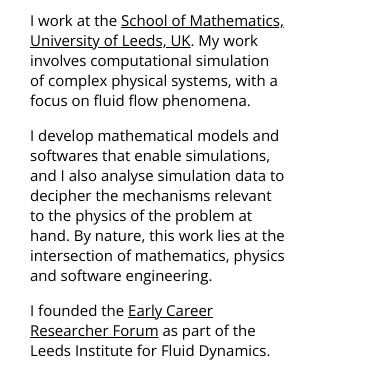
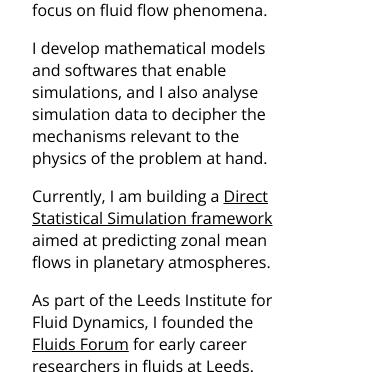
Before and after one commit to gvn22/gvn22.github.io, a plain HTML site: page index.html in a window 390 px wide. Shown: the part 702-1074 px from the top of the page. Drawn offline with nearby package versions, Linux system fonts and the light colour scheme; some icons are missing.

Commit message:
deploy: gvn22/hugolandingpage@214dd3a4f979785dbfdb141d7fda13a9598c4178

```diff
--- a/css/style.css
+++ b/css/style.css
@@ -1 +1 @@
-html,body{color:#000;margin:1rem;padding:0}html{font-family:Open Sans,"Helvetica Neue","Segoe UI",Helvetica,Arial,sans-serif;font-size:15px;overflow-y:auto}body{background-color:#fff}a{-webkit-transition:color 0.2s ease-out;-moz-transition:color 0.2s ease-out;transition:color 0.2s ease-out;color:#000}a:hover{color:#333}h1{font-size:2.5rem}h2{font-size:1.25rem;font-weight:regular}h3{font-size:2rem;font-weight:light}@media screen and (max-width: 992px){h1{font-size:15vw}h2{font-size:2.5rem}}img.portrait{box-sizing:border-box;border:3px solid #000;margin:2em 4em;width:auto;height:auto;max-width:280px;max-height:360px}.column{flex:1}main .block{display:flex}main .block.introduction{margin-top:16vh;margin-right:5em;min-height:calc(100vh - 20vh)}main .column.left{margin-top:0.6em;text-align:end}main .column.right h1{margin-left:-10px;margin-bottom:0.3em}main .column.right h2{margin-left:-4px;margin-top:0}main .column.right .links{margin-top:1.0rem;font-size:1.5rem}main .column.right .links a{margin-right:0.5rem;text-decoration:none}@media screen and (max-width: 992px){main .block{flex-direction:column}main .block.introduction{margin-top:0}main .column.left{text-align:center}main .column.right h1{margin-top:0}main img.portrait{margin:0}}footer{display:flex;margin-top:0rem;font-size:0.75rem}@media screen and (max-width: 992px){footer{flex-direction:column}}
+html,body{color:#000;margin:1rem;padding:0}html{font-family:Open Sans,"Helvetica Neue","Segoe UI",Helvetica,Arial,sans-serif;font-size:16px;overflow-y:auto}body{background-color:#fff}a{-webkit-transition:color 0.2s ease-out;-moz-transition:color 0.2s ease-out;transition:color 0.2s ease-out;color:#000}a:hover{color:#333}h1{font-size:2.5rem}h2{font-size:1.25rem;font-weight:regular}h3{font-size:2rem;font-weight:light}@media screen and (max-width: 992px){h1{font-size:12vw}h2{font-size:1.25rem}}img.portrait{box-sizing:border-box;border:3px solid #000;margin:2em 4em;width:auto;height:auto;max-width:280px;max-height:360px}.column{flex:1}main .block{display:flex}main .block.introduction{margin-top:16vh;margin-right:5em;min-height:calc(100vh - 20vh)}main .column.left{margin-top:0.6em;text-align:end}main .column.right h1{margin-left:-10px;margin-bottom:0.3em}main .column.right h2{margin-left:-4px;margin-top:0}main .column.right .links{margin-top:1.0rem;font-size:1.5rem}main .column.right .links a{margin-right:0.5rem;text-decoration:none}@media screen and (max-width: 992px){main .block{flex-direction:column}main .block.introduction{margin-top:0}main .column.left{text-align:center}main .column.right h1{margin-top:0}main img.portrait{margin:0}}footer{display:flex;margin-top:0rem;font-size:0.75rem}@media screen and (max-width: 992px){footer{flex-direction:column}}
--- a/index.html
+++ b/index.html
@@ -25,10 +25,12 @@
         <div class="column right">
             <h1>Girish Nivarti</h1>
             <h2>Research Scientist</h2>
-            <p><p>I work at the <a href="https://eps.leeds.ac.uk/maths/staff/5840/girish-nivarti">School of Mathematics, University of Leeds, UK</a>. My work involves computational simulation of complex physical systems, with a focus on fluid flow phenomena.</p>
-<p>I develop mathematical models and softwares that enable simulations, and I also analyse simulation data to decipher the mechanisms relevant to the physics of the problem at hand. By nature, this work lies at the intersection of mathematics, physics and software engineering.</p>
+            <p><p>I work at the <a href="https://eps.leeds.ac.uk/maths/staff/5840/girish-nivarti">School of Mathematics, University of Leeds</a>. My work involves computational simulation of complex physical systems, with a focus on fluid flow phenomena.</p>
+<p>I develop mathematical models and softwares that enable simulations, and I also analyse simulation data to decipher the mechanisms relevant to the physics of the problem at hand.</p>
 <!-- raw HTML omitted -->
-<p>I founded the <a href="https://fluids.leeds.ac.uk/lifd-sub-groups/early-career-researcher-forum/">Early Career Researcher Forum</a> as part of the Leeds Institute for Fluid Dynamics.</p>
+<p>Currently, I am building a <a href="https://github.com/gvn22/ZonalFlow.jl">Direct Statistical Simulation framework</a> aimed at predicting zonal mean flows in planetary atmospheres.</p>
+<!-- raw HTML omitted -->
+<p>As part of the Leeds Institute for Fluid Dynamics, I founded the <a href="https://fluids.leeds.ac.uk/lifd-sub-groups/early-career-researcher-forum/">Fluids Forum</a> for early career researchers in fluids at Leeds.</p>
 </p>
 
             <div class="links"><a rel="me" href="g.v.nivarti@leeds.ac.uk" title="E-mail">
```
